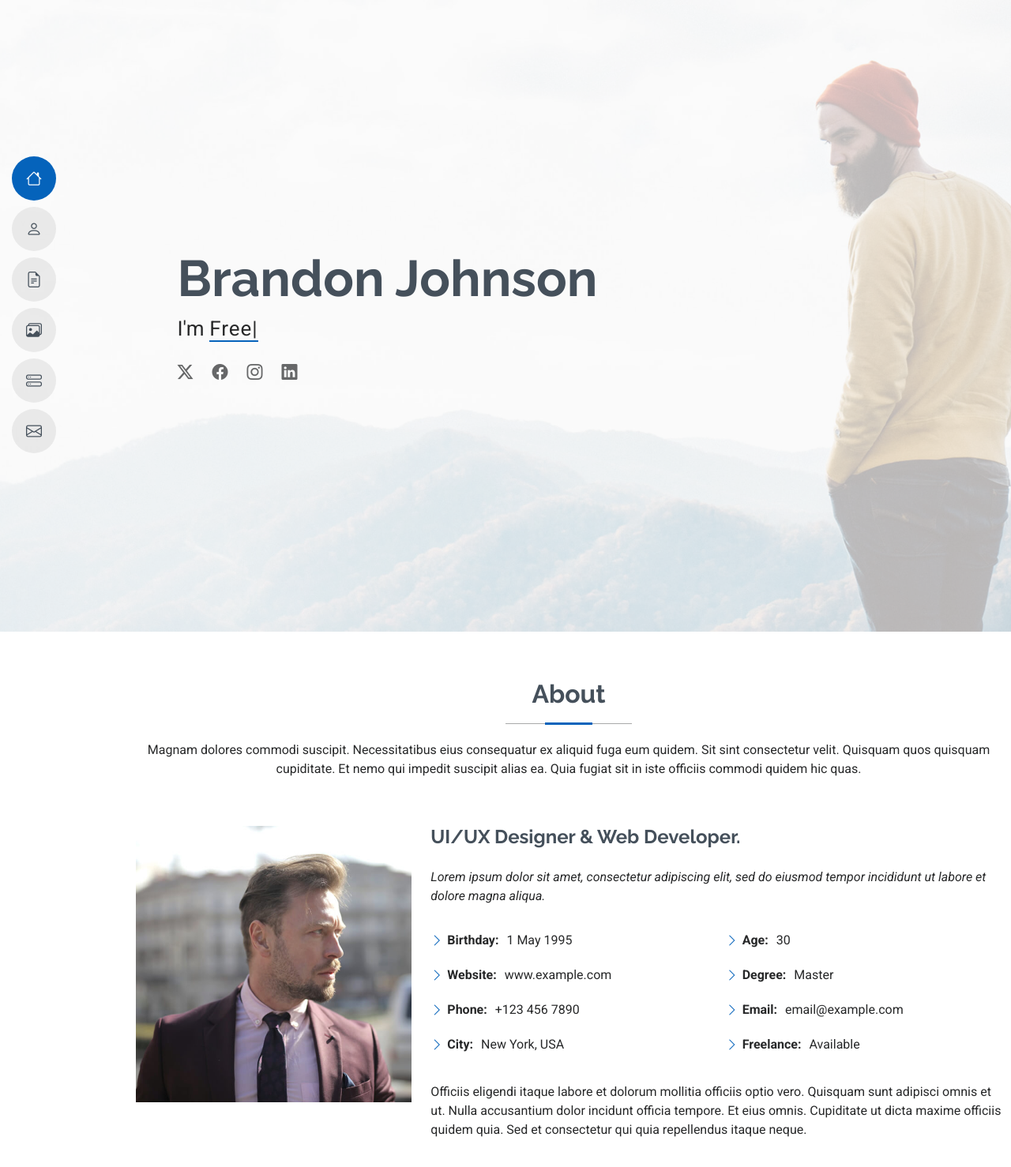
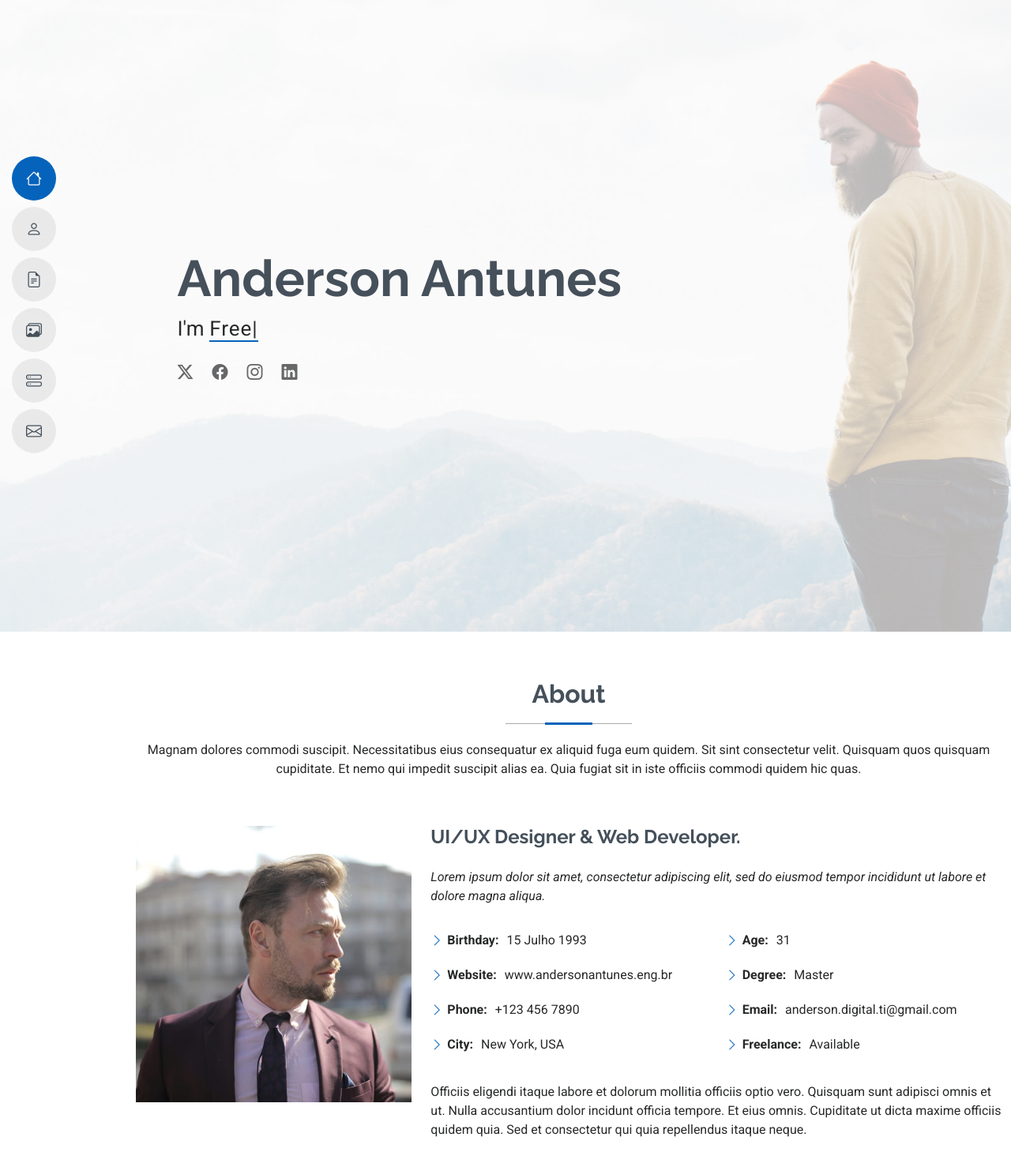
Before and after one commit to Andersondigitaldev/MeuSite, a plain HTML site: page index.html in a window 1280 px wide. Shown: the top 1478 px of the page at 79% size. Drawn offline with Linux system fonts and the light colour scheme.

Commit message:
Alterei nome e data de nascimento

```diff
--- a/index.html
+++ b/index.html
@@ -65,7 +65,7 @@
       <div class="container" data-aos="zoom-out">
         <div class="row justify-content-center">
           <div class="col-lg-9">
-            <h2>Brandon Johnson</h2>
+            <h2>Anderson Antunes</h2>
             <p>I'm <span class="typed" data-typed-items="Designer, Developer, Freelancer, Photographer">Designer</span><span class="typed-cursor typed-cursor--blink" aria-hidden="true"></span></p>
             <div class="social-links">
               <a href="#"><i class="bi bi-twitter-x"></i></a>
@@ -103,17 +103,17 @@
             <div class="row">
               <div class="col-lg-6">
                 <ul>
-                  <li><i class="bi bi-chevron-right"></i> <strong>Birthday:</strong> <span>1 May 1995</span></li>
-                  <li><i class="bi bi-chevron-right"></i> <strong>Website:</strong> <span>www.example.com</span></li>
+                  <li><i class="bi bi-chevron-right"></i> <strong>Birthday:</strong> <span>15 Julho 1993</span></li>
+                  <li><i class="bi bi-chevron-right"></i> <strong>Website:</strong> <span>www.andersonantunes.eng.br</span></li>
                   <li><i class="bi bi-chevron-right"></i> <strong>Phone:</strong> <span>+123 456 7890</span></li>
                   <li><i class="bi bi-chevron-right"></i> <strong>City:</strong> <span>New York, USA</span></li>
                 </ul>
               </div>
               <div class="col-lg-6">
                 <ul>
-                  <li><i class="bi bi-chevron-right"></i> <strong>Age:</strong> <span>30</span></li>
+                  <li><i class="bi bi-chevron-right"></i> <strong>Age:</strong> <span>31</span></li>
                   <li><i class="bi bi-chevron-right"></i> <strong>Degree:</strong> <span>Master</span></li>
-                  <li><i class="bi bi-chevron-right"></i> <strong>Email:</strong> <span>email@example.com</span></li>
+                  <li><i class="bi bi-chevron-right"></i> <strong>Email:</strong> <span>anderson.digital.ti@gmail.com</span></li>
                   <li><i class="bi bi-chevron-right"></i> <strong>Freelance:</strong> <span>Available</span></li>
                 </ul>
               </div>
```
